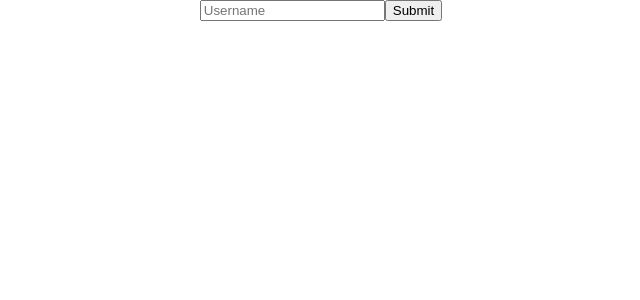
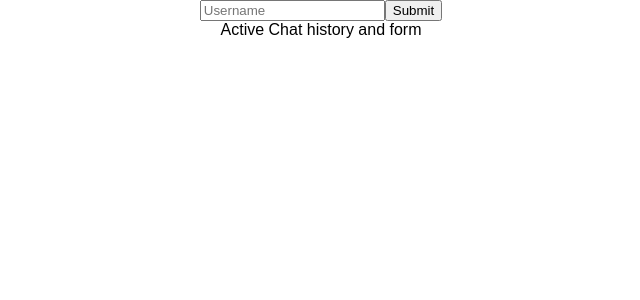
Before and after one commit to siobhanpmahoney/chat-app, a React (Create React App) app: page / in a window 1280 px wide. Shown: the top 300 px of the page, without its empty margins (319-959 px from the left). Built offline with nearby package versions, Linux system fonts and the light colour scheme.

Commit message:
added css for structure

```diff
--- a/src/App.css
+++ b/src/App.css
@@ -26,3 +26,34 @@
   from { transform: rotate(0deg); }
   to { transform: rotate(360deg); }
 }
+
+.user-page {
+  display: grid;
+  grid-template-columns: repeat(3, 1fr);
+  grid-gap: 10px;
+  grid-auto-rows: minmax(100px, auto);
+}
+
+.friends-container {
+  grid-column: 1 / 1;
+  grid-row: 1;
+  float: left;
+}
+
+.chats-container {
+  grid-column: 2 / 4;
+  display: grid;
+  grid-template-columns: repeat(2, 1fr);
+  grid-gap: 10px;
+  grid-auto-rows: minmax(100px, auto);
+}
+
+.active-chat {
+  grid-column: 1 / 2;
+  display: grid;
+}
+
+.chats-list {
+  grid-column: 2 / 3;
+  display: grid;
+}
--- /dev/null
+++ b/src/components/ActiveChat.js
@@ -0,0 +1,11 @@
+import React from 'react';
+
+const ActiveChat = (props) => {
+  return (
+    <div className="active-chat">
+    Active Chat history and form
+    </div>
+  )
+}
+
+export default ActiveChat
--- a/src/components/Chat.js
+++ b/src/components/Chat.js
@@ -3,7 +3,7 @@ import React from 'react'
 const Chat = (props) => {
 
   return (
-    <div>
+    <div className="chat">
       <h4>{props.chat.title}</h4>
     </div>
   )
--- a/src/components/ChatList.js
+++ b/src/components/ChatList.js
@@ -6,7 +6,7 @@ import Chat from './Chat'
 const ChatList = (props) => {
 
   return(
-    <div>
+    <div className="chats-list">
       <ul>
         {props.chats.map((chat) => {
           return <Chat chat={chat} key={chat.id} />
--- a/src/components/ChatsContainer.js
+++ b/src/components/ChatsContainer.js
@@ -1,13 +1,20 @@
 import React from "react";
 import ChatList from './ChatList'
+import ActiveChat from './ActiveChat'
 
 class ChatsContainer extends React.Component {
-
+  constructor(props){
+    super(props)
+    this.state = {
+      activeChat: {}
+    }
+  }
 
   render() {
 
     return (
-      <div>
+      <div className="chats-container">
+        <ActiveChat chat={this.state.activeChat} />
         <ChatList chats={this.props.chats} />
       </div>
     )
--- a/src/components/Friend.js
+++ b/src/components/Friend.js
@@ -8,7 +8,7 @@ class Friend extends React.Component {
 
   render() {
     return(
-      <div>
+      <div className="friend">
         <h4>{this.props.friend.username}</h4>
       </div>
     )
--- a/src/components/FriendList.js
+++ b/src/components/FriendList.js
@@ -6,7 +6,7 @@ import Friend from './Friend'
 const FriendList = (props) => {
 
   return(
-    <div>
+    <div className="friends-list">
       <ul>
         {props.friends.map((b) => {
           return <Friend friend={b} key={b.id} />
--- a/src/components/FriendsContainer.js
+++ b/src/components/FriendsContainer.js
@@ -5,7 +5,7 @@ class FriendsContainer extends React.Component {
 
   render() {
     return (
-      <div>
+      <div className="friends-container">
         <FriendList friends={this.props.friends}/>
       </div>
     )
--- a/src/components/UserPage.js
+++ b/src/components/UserPage.js
@@ -14,7 +14,7 @@ class UserPage extends React.Component {
 
   render() {
     return (
-      <div>
+      <div className="user-page">
         <FriendsContainer friends={this.props.friends} />
         <ChatsContainer chats={this.props.chats} />
       </div>
```
